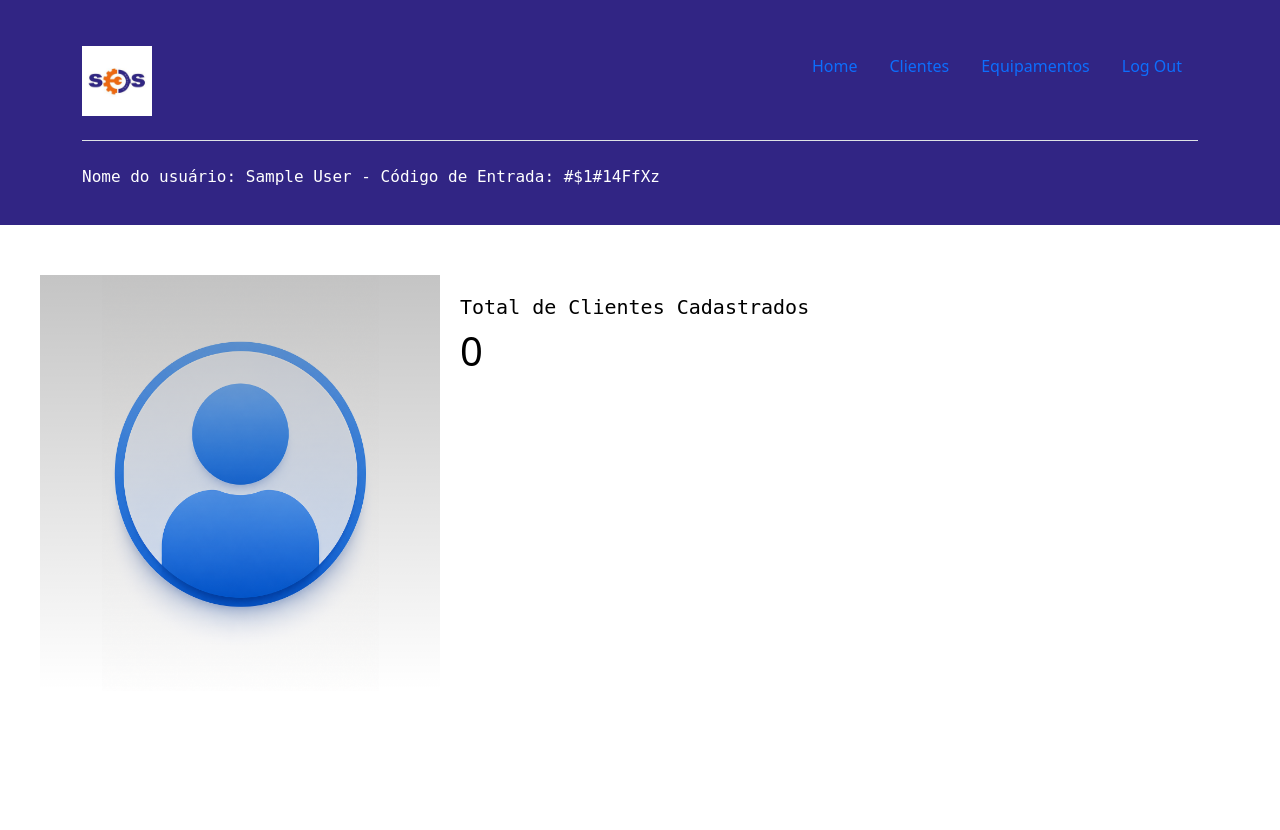
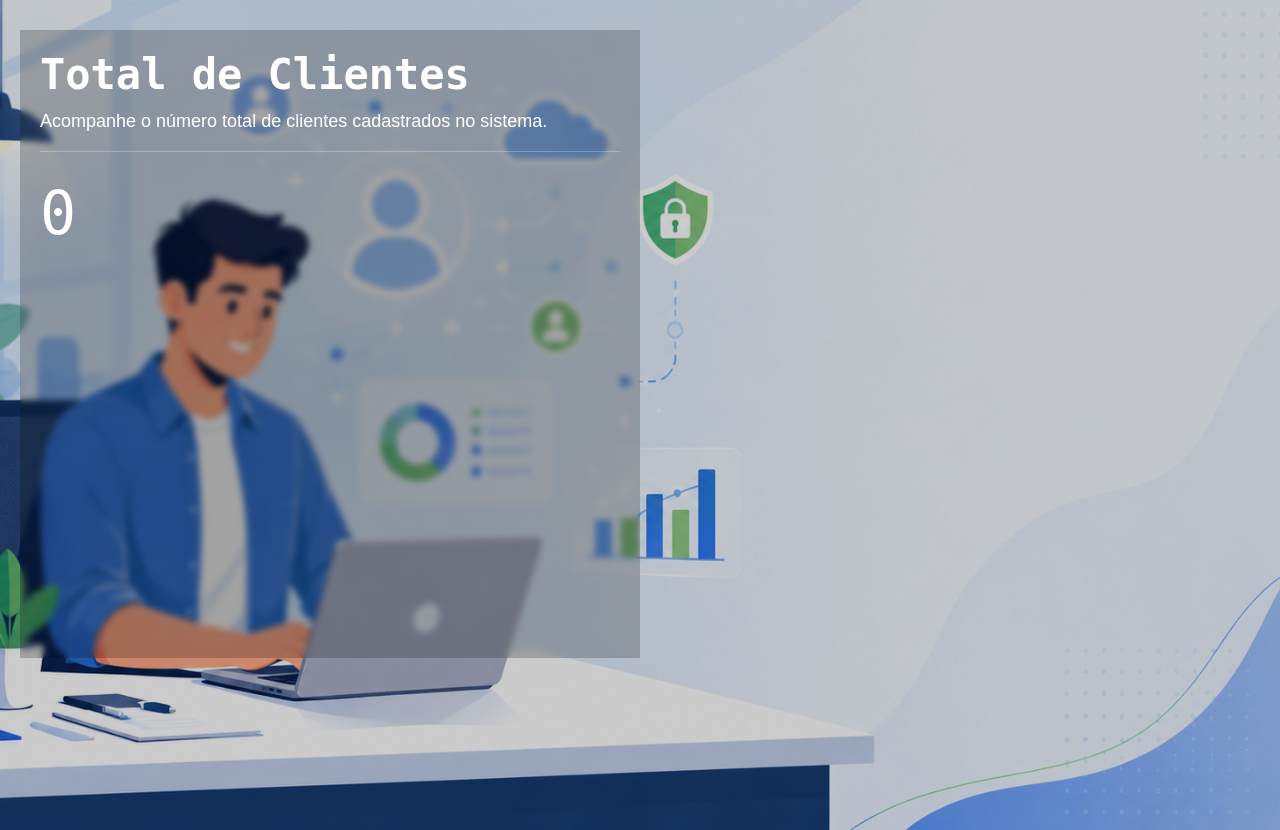
Before and after one commit to progisaac13-code/projeto-sos, a PHP site: page /projeto/index.php in a window 1280 px wide. Before the commit the page ends 640 px from the top, so only its background shows below. Run offline with PHP 8.4, Linux system fonts and the light colour scheme; the visitor is signed in with stand-in values (Sample User, id 1); data that the repository does not hold is empty; some libraries are stand-ins or nearby versions; some web fonts are replaced.

Commit message:
Reistilização

```diff
--- a/projeto/clientes/lista_usuarios.php
+++ b/projeto/clientes/lista_usuarios.php
@@ -4,7 +4,7 @@ require_once("../../database/conexao.php");
 $view = $_POST['view'] ?? 'list'; // Obtém o valor do parâmetro 'view' enviado via AJAX, padrão é 'list'
 ?>
 
-<div class="d-flex flex-wrap align-items-center">
+<div class="d-flex flex-wrap align-items-center mb-3">
     <div class="col-md-3 mx-2">
         <input type="text" name="pesquisa_cliente" id="pesquisa_cliente" class="form-control" placeholder="Pesquisar Cliente">
     </div>
@@ -22,7 +22,7 @@ if (count($res) > 0) {
     if ($view === 'list') {
         // Código para exibir a tabela de clientes
 ?>
-        <table id="myTable" class="table table-striped table-bordered display">
+        <table id="myTable" class="table table-striped table-bordered display table-dark">
             <thead>
                 <tr>
                     <th width="500">Incrição - Nome</th>
--- a/projeto/css/style-clients.css
+++ b/projeto/css/style-clients.css
@@ -13,7 +13,7 @@ a {
 }
 
 a.list-icons {
-    color: black;
+    color: white;
     font-size: 17px;
 }
 
--- a/projeto/home.php
+++ b/projeto/home.php
@@ -1,13 +1,39 @@
-<div class="d-flex flex-wrap details-user">
-    <div class="col-md-4 img-user">
-        <p></p>
+<style>
+    header {
+        display: none;
+    } body {
+        background: linear-gradient(rgba(0, 0, 0, .2), rgba(0, 0, 0, .2)), url('image/ilustracao-clientes.png');
+        background-repeat: no-repeat;
+        background-position: center;
+        background-size: cover;
+        height: 100vh;
+    } .clientes {
+        background: linear-gradient(rgba(0, 0, 0, .2), rgba(0, 0, 0, .2));
+        backdrop-filter: blur(3px);
+        padding: 20px 20px 400px 20px;
+        color: white;
+    } .clientes h2 {
+        font-size: 42px;
+        font-weight: 800;
+    } p {
+        font-family: 'Arial', sans-serif;
+        font-size: 18px;
+    } span {
+        font-size: 60px;
+        font-weight: bold;
+    }
+</style>
+<section class="d-flex flex-wrap align-items-center">
+    <div class="w-50 clientes">
+        <h2 class="hibur-mono-regular">Total de Clientes</h2>
+        <p>Acompanhe o número total de clientes cadastrados no sistema.</p>
+        <hr>
+        <span id="clientes" class="hibur-mono-regular"></span>
     </div>
-    <div class="col-md-8 info-user">
-        <h3></h3>
-        <h2></h2>
+    <div class="w-50">
+
     </div>
-</div>
-
+</section>
 <script>
     $(document).ready(function() {
         // Função para atualizar os dados do usuário
@@ -17,8 +43,7 @@
                 method: 'POST',
                 success: function(data) {
                     // Atualiza os elementos HTML com os dados recebidos
-                    $('.info-user h3').text('Total de Clientes Cadastrados');
-                    $('.info-user h2').text(data);
+                    $('#clientes').text(data);
                 },
                 error: function(xhr, status, error) {
                     console.error('Erro ao buscar dados do usuário:', error);
```
Also changed, not shown: projeto/image/ilustracao-clientes.png (added), projeto/image/usuario-img.png (deleted).
